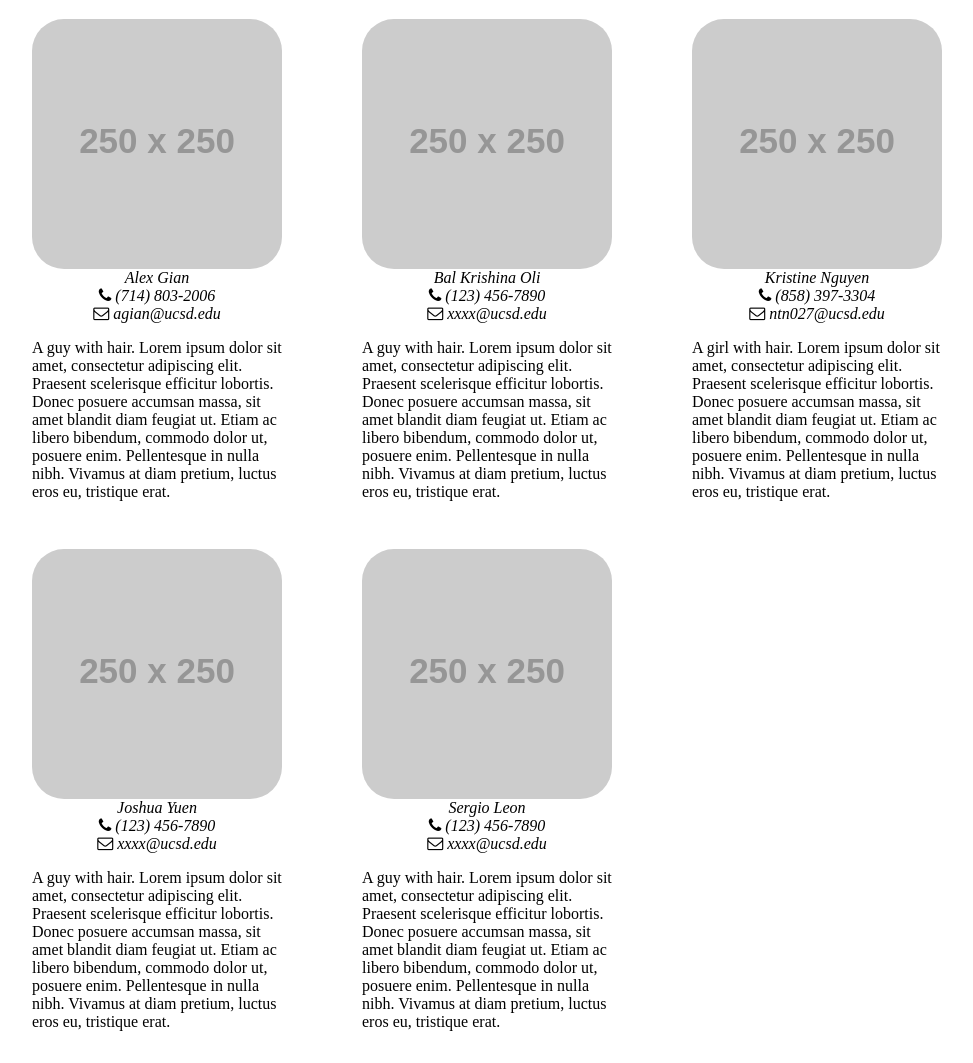
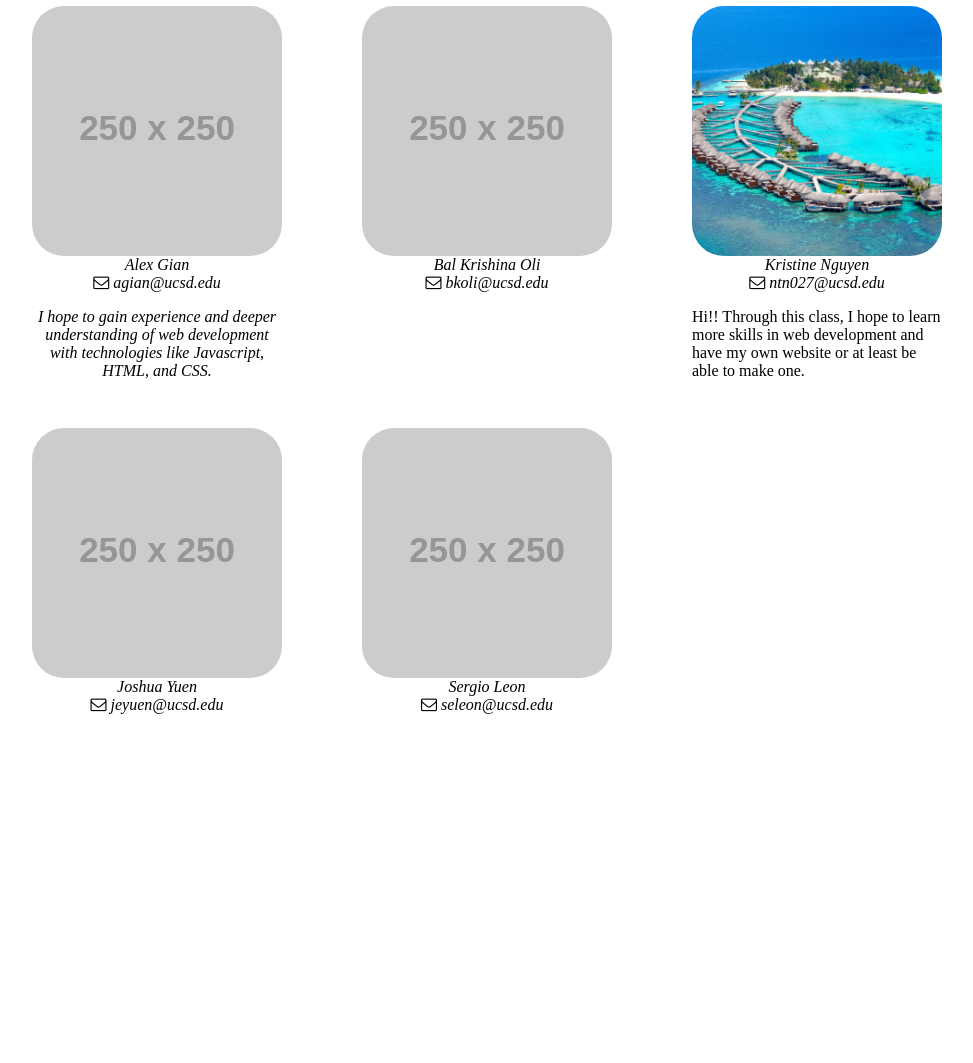
Before and after one commit to cse134b-cacheit/hw1-html-explorer, a website: page static/team.html in a window 1280 px wide. Shown: the part 180-1243 px from the top of the page, without its empty margins (148-1121 px from the left). After the commit the page ends 926 px from the top, so only its background shows below. Drawn offline with Linux system fonts and the light colour scheme; placeholder pictures from the web are drawn by us.

Commit message:
Added Image

```diff
--- a/static/team.html
+++ b/static/team.html
@@ -7,11 +7,12 @@
 	<link rel="stylesheet" href="//maxcdn.bootstrapcdn.com/font-awesome/4.3.0/css/font-awesome.min.css">
 </head>
 <body>
+	<section id="team-header">
 		<!-- note bad close tag below -->
 		<h1>Team Page</h1>
 		<!-- unknown tag found here -->
 		<p class="center">Welcome to team CacheIT!</p>
-
+	</section>
 	<hr/>
 	<section id="team">
 		<h2>The Team</h2>
@@ -21,18 +22,13 @@
 				<figcaption>
 					<address class="center">
 						Alex Gian<br>
-						<i class="fa fa-phone"></i> (714) 803-2006<br>
 						<i class="fa fa-envelope-o "></i> agian@ucsd.edu
-
+						<p>
+							I hope to gain experience and deeper understanding of
+							web development with technologies like Javascript,
+							HTML, and CSS.
+						</p>
 					</address>
-					<p>
-						A guy with hair. Lorem ipsum dolor sit amet, consectetur
-						adipiscing elit. Praesent scelerisque efficitur lobortis.
-						Donec posuere accumsan massa, sit amet blandit diam
-						feugiat ut. Etiam ac libero bibendum, commodo dolor ut,
-						posuere enim. Pellentesque in nulla nibh. Vivamus at
-						diam pretium, luctus eros eu, tristique erat.
-					</p>
 				</figcaption>
 			</figure>
 
@@ -41,36 +37,25 @@
 				<figcaption>
 					<address class="center">
 						Bal Krishina Oli<br>
-						<i class="fa fa-phone"></i> (123) 456-7890<br>
-						<i class="fa fa-envelope-o "></i> xxxx@ucsd.edu
+						<i class="fa fa-envelope-o "></i> bkoli@ucsd.edu
 					</address>
 					<p>
-						A guy with hair. Lorem ipsum dolor sit amet, consectetur
-						adipiscing elit. Praesent scelerisque efficitur lobortis.
-						Donec posuere accumsan massa, sit amet blandit diam
-						feugiat ut. Etiam ac libero bibendum, commodo dolor ut,
-						posuere enim. Pellentesque in nulla nibh. Vivamus at
-						diam pretium, luctus eros eu, tristique erat.
 					</p>
 				</figcaption>
 			</figure>
 
 
 			<figure class="col-1-4">
-				<img class="team-img" src="http://placehold.it/250X250" alt="team" />
+				<img class="team-img" src="img/kristine.jpg" width="250" height="250" alt="team" />
 				<figcaption>
 					<address class="center">
 						Kristine Nguyen<br>
-						<i class="fa fa-phone"></i> (858) 397-3304<br>
 						<i class="fa fa-envelope-o "></i> ntn027@ucsd.edu
 					</address>
 					<p>
-						A girl with hair. Lorem ipsum dolor sit amet, consectetur
-						adipiscing elit. Praesent scelerisque efficitur lobortis.
-						Donec posuere accumsan massa, sit amet blandit diam
-						feugiat ut. Etiam ac libero bibendum, commodo dolor ut,
-						posuere enim. Pellentesque in nulla nibh. Vivamus at
-						diam pretium, luctus eros eu, tristique erat.
+						Hi!! Through this class, I hope to learn more skills in
+						web development and have my own website or at least be
+						able to make one.
 					</p>
 				</figcaption>
 			</figure>
@@ -80,18 +65,11 @@
 				<figcaption>
 					<address class="center">
 						Joshua Yuen<br>
-						<i class="fa fa-phone"></i> (123) 456-7890<br>
-						<i class="fa fa-envelope-o "></i> xxxx@ucsd.edu
+						<i class="fa fa-envelope-o "></i> jeyuen@ucsd.edu
 					</address>
+				</figcaption>
 				<p>
-						A guy with hair. Lorem ipsum dolor sit amet, consectetur
-						adipiscing elit. Praesent scelerisque efficitur lobortis.
-						Donec posuere accumsan massa, sit amet blandit diam
-						feugiat ut. Etiam ac libero bibendum, commodo dolor ut,
-						posuere enim. Pellentesque in nulla nibh. Vivamus at
-						diam pretium, luctus eros eu, tristique erat.
 				</p>
-				</figcaption>
 			</figure>
 
 			<figure class="col-1-4">
@@ -99,18 +77,11 @@
 				<figcaption>
 					<address class="center">
 						Sergio Leon<br>
-						<i class="fa fa-phone"></i> (123) 456-7890<br>
-						<i class="fa fa-envelope-o "></i> xxxx@ucsd.edu
+						<i class="fa fa-envelope-o "></i> seleon@ucsd.edu
 					</address>
+				</figcaption>
 				<p>
-						A guy with hair. Lorem ipsum dolor sit amet, consectetur
-						adipiscing elit. Praesent scelerisque efficitur lobortis.
-						Donec posuere accumsan massa, sit amet blandit diam
-						feugiat ut. Etiam ac libero bibendum, commodo dolor ut,
-						posuere enim. Pellentesque in nulla nibh. Vivamus at
-						diam pretium, luctus eros eu, tristique erat.
 				</p>
-				</figcaption>
 			</figure>
 
 		</div>
```
Also changed, not shown: static/img/kristine.jpg (added). Lines whose indentation alone changed are shown as unchanged.
